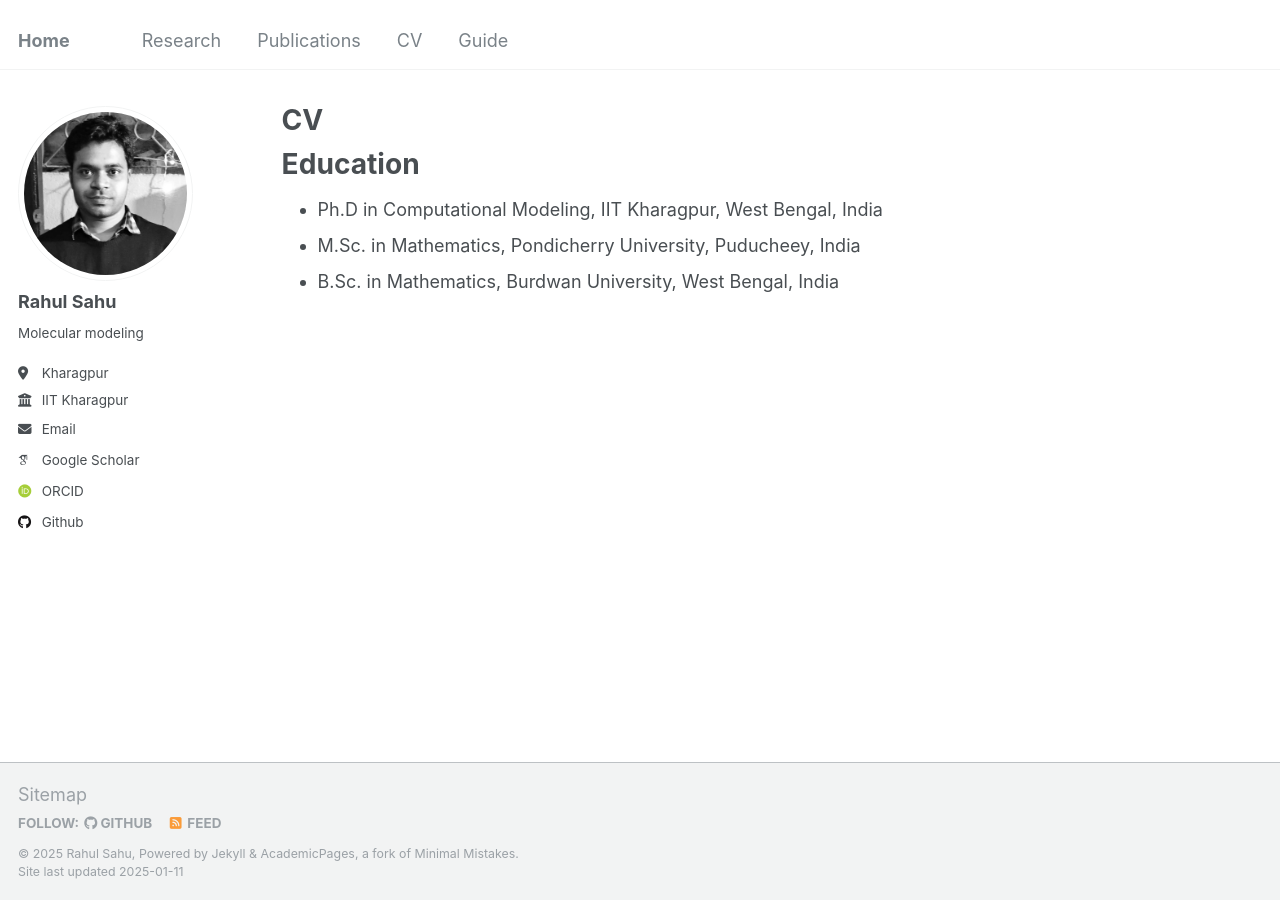
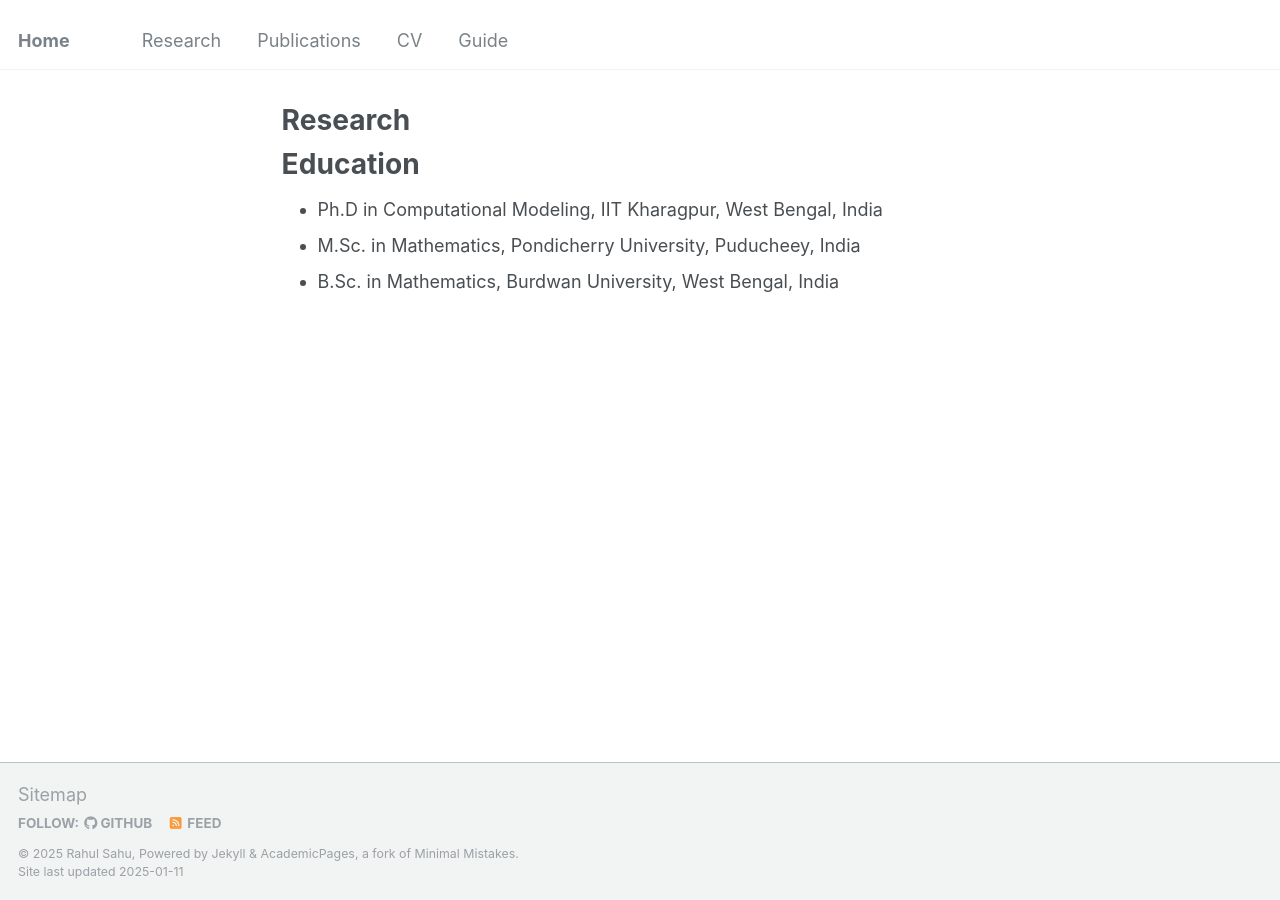
Before and after one commit to srahul21/srahul21.github.io, a Jekyll site: the page built from _pages/research.md, in a window 1280 px wide. Built offline with Jekyll 4.4.1, drawn with Linux system fonts in a browser that asks for light colours; some web fonts are replaced.

Commit message:
Update research.md

```diff
--- a/_pages/research.md
+++ b/_pages/research.md
@@ -1,10 +1,8 @@
 ---
 layout: archive
-title: "CV"
-permalink: /cv/
-author_profile: true
-redirect_from:
-  - /resume
+title: "Research"
+permalink: /research/
+author_profile: false
 ---
 
 {% include base_path %}
```
